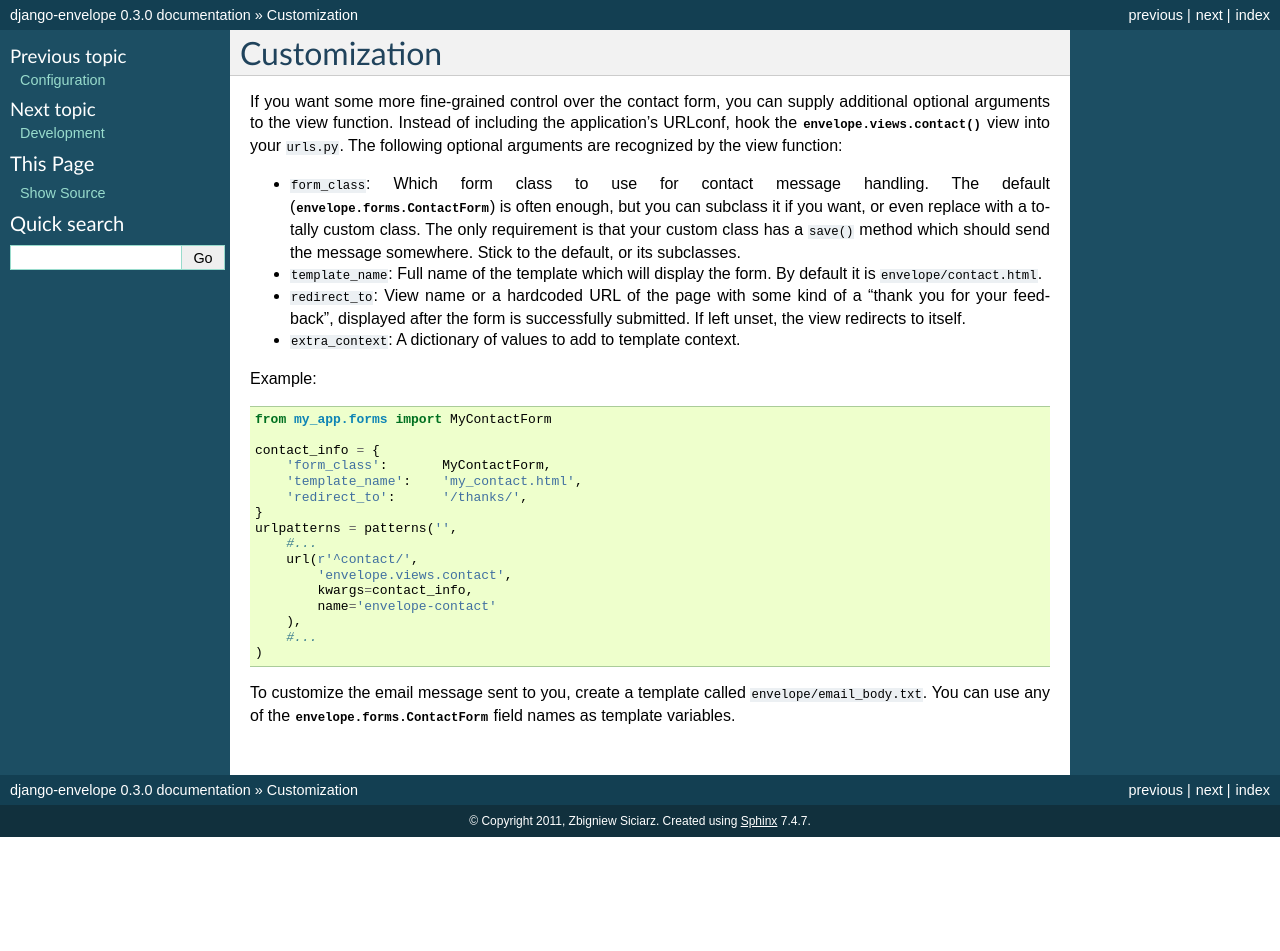
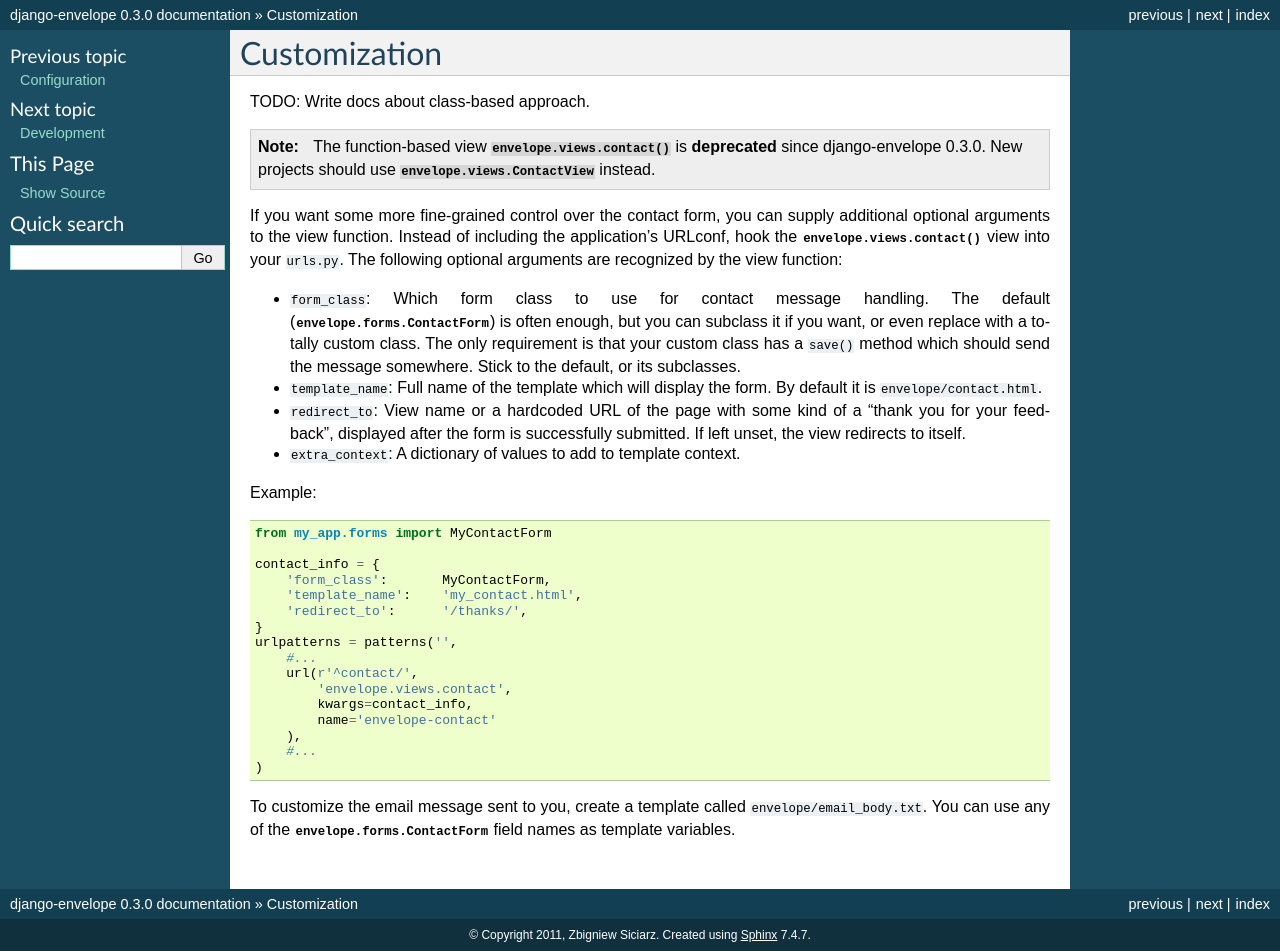
Before and after one commit to zsiciarz/django-envelope, a Sphinx documentation site: the page built from docs/customization.rst, in a window 1280 px wide. Built offline with Sphinx 7.4.7, drawn with Linux system fonts in a browser that asks for light colours; before the commit the page ends 900 px from its top, so only the background shows below that.

Commit message:
Added a note about function-based view being deprecated.

```diff
--- a/docs/customization.rst
+++ b/docs/customization.rst
@@ -1,6 +1,13 @@
 =============
 Customization
 =============
+
+TODO: Write docs about class-based approach.
+
+.. note::
+    The function-based view :func:`envelope.views.contact` is **deprecated**
+    since django-envelope 0.3.0. New projects should use
+    :class:`envelope.views.ContactView` instead.
 
 If you want some more fine-grained control over the contact form, you can
 supply additional optional arguments to the view function. Instead of including
```
